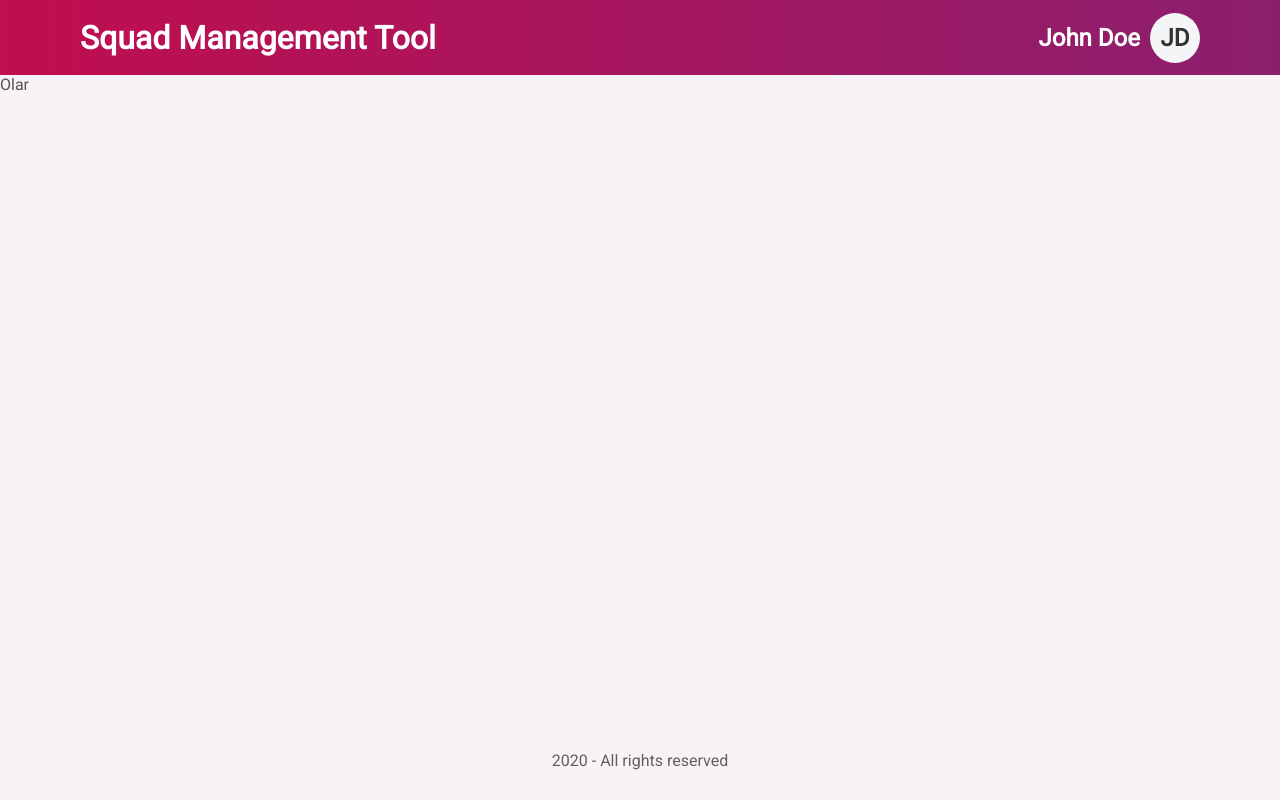
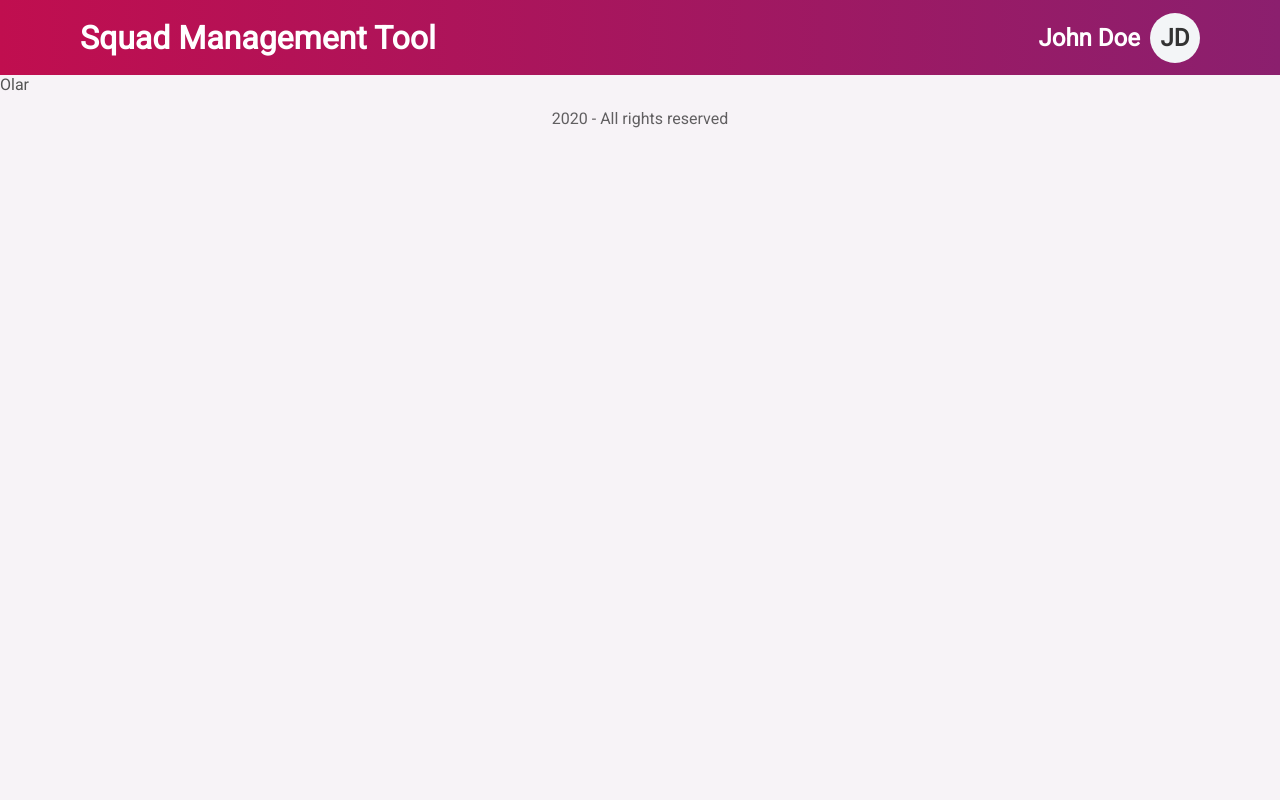
Before and after one commit to tarfao/venturus_teste, a React (Create React App) app: page / in a window 1280 px wide. Built offline with nearby package versions, Linux system fonts and the light colour scheme.

Commit message:
alterando as propriedades do footer, para que tenhamos um height estatico

```diff
--- a/src/componentes/ContainerNavFooter/styles.css
+++ b/src/componentes/ContainerNavFooter/styles.css
@@ -32,10 +32,12 @@ header{
   }
 
   footer{
-    position: absolute;
-    bottom: 0;
+    position: relative;
     width: 100%;
-    text-align: center;
-    padding-bottom: 30px;
+    height: 49px;
     color: #615f61;
+
+    display: flex;
+    justify-content: center;
+    align-items: center;
   }
```
